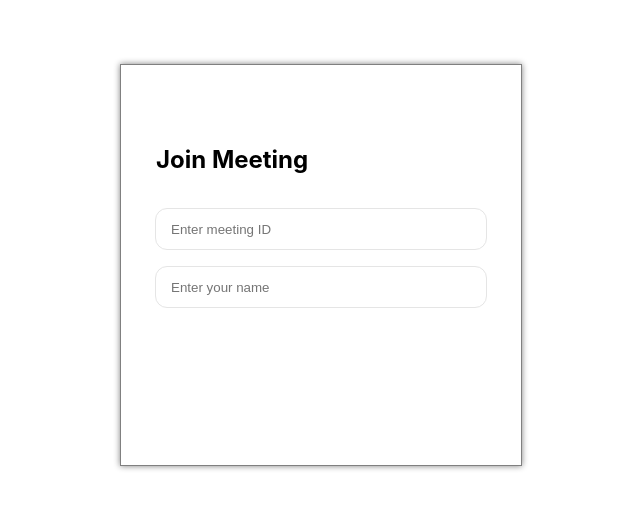
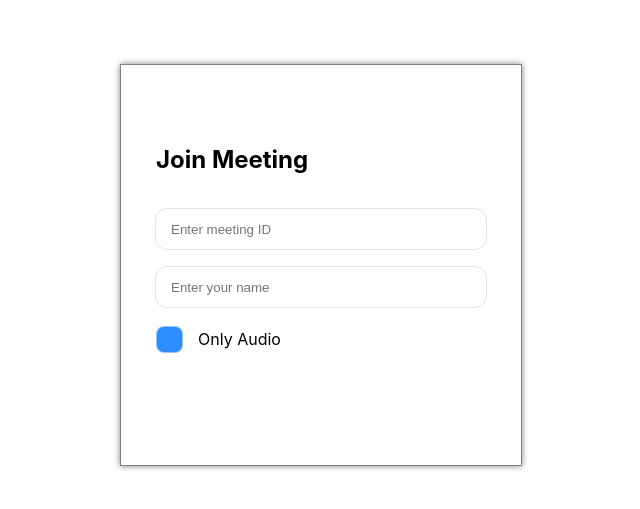
Before and after one commit to sakibsarker/Moddhomeeting_frontend, a React (Vite) app: page /join-room in a window 1280 px wide. Shown: the part 135-644 px from the top of the page, without its empty margins (319-959 px from the left). Built offline with nearby package versions, Linux system fonts and the light colour scheme.

Commit message:
audio icon

```diff
--- a/src/pages/IntoPage/IntroPage.jsx
+++ b/src/pages/IntoPage/IntroPage.jsx
@@ -1,8 +1,14 @@
-import React from 'react'
+import React, { useEffect } from 'react'
 import logo from '../../assets/mlogo.png'
 import './IntroPage.css'
 import ConButtons from './ConButtons'
-const IntroPage = (props) => {
+import {connect} from 'react-redux'
+import {setIsRoomHost} from '../../store/action'
+
+const IntroPage = ({setIsRoomHostAction}) => {
+  useEffect(()=>{
+    setIsRoomHostAction(false)
+  },[])
   return (
     <div className="introduction_page_container">
       <div className="introduction_page_panel">
@@ -13,4 +19,11 @@ const IntroPage = (props) => {
   )
 }
 
-export default IntroPage
+const mapActionsToProps=(dispatch)=>{
+  return{
+    setIsRoomHostAction:(isRoomHost)=>dispatch(setIsRoomHost(isRoomHost))
+  }
+}
+
+
+export default connect(null,mapActionsToProps)(IntroPage);
--- a/src/pages/JoinRoom/JoinRoomContent.jsx
+++ b/src/pages/JoinRoom/JoinRoomContent.jsx
@@ -1,15 +1,17 @@
 import React, { useState } from 'react'
 import { connect } from 'react-redux'
 import JoinRoomInput from './JoinRoomInput'
+import OnlyWithAudioCheck from './OnlyWithAudioCheck';
+import { setConnectOnlyWithAudio } from '../../store/action'; // Updated the import here
 
 const JoinRoomContent = (props) => {
+    const { isRoomHost, setConnectOnlyWithAudio, connectOnlyWithAudio } = props;
 
-    const {isRoomHost} =props;
+    const [roomIdValue, setRoomIdValue] = useState('');
+    const [nameValue, setNameValue] = useState('');
 
-    const [roomIdValue,setRoomIdValue] =useState('')
-    const [nameValue,setNameValue] =useState('')
-
-  return( <>
+    return (
+        <>
             <JoinRoomInput
                 roomIdValue={roomIdValue}
                 setRoomIdValue={setRoomIdValue}
@@ -17,14 +19,25 @@ const JoinRoomContent = (props) => {
                 setNameValue={setNameValue}
                 isRoomHost={isRoomHost}
             />
+            {/* Updated the prop name being passed */}
+            <OnlyWithAudioCheck
+                setConnectOnlyWithAudio={setConnectOnlyWithAudio}
+                connectOnlyWithAudio={connectOnlyWithAudio}
+            />
         </>
-  )
+    );
 }
 
-const mapStoreStateProps=(state)=>{
-    return{
+const mapStoreStateProps = (state) => {
+    return {
         ...state,
-    }
-}
+    };
+};
 
-export default connect(mapStoreStateProps)(JoinRoomContent);
+const mapActionsToProps = (dispatch) => {
+    return {
+        setConnectOnlyWithAudio: (onlyWithAudio) => dispatch(setConnectOnlyWithAudio(onlyWithAudio))
+    };
+};
+
+export default connect(mapStoreStateProps, mapActionsToProps)(JoinRoomContent);
--- /dev/null
+++ b/src/pages/JoinRoom/OnlyWithAudioCheck.jsx
@@ -0,0 +1,22 @@
+import React from 'react'
+import CheckImg from '../../assets/check.png'
+
+const OnlyWithAudioCheck = ({setConnectOnlyWithAudio,connectOnlyWithAudio}) => {
+
+    const HandleConnectionTypeChange=()=>{
+        setConnectOnlyWithAudio(!connectOnlyWithAudio);
+
+    }
+  return (
+    <div className='checkbox_container'>
+        <div className='checkbox_connection' onClick={HandleConnectionTypeChange}>
+            { connectOnlyWithAudio && (
+                <img className='checkbox_image' src={CheckImg} alt="checkmark"></img>
+            ) }
+        </div>
+        <p className='checkbox_container_paragraph'>Only Audio</p>
+    </div>
+  )
+}
+
+export default OnlyWithAudioCheck
--- a/src/store/action.js
+++ b/src/store/action.js
@@ -1,5 +1,6 @@
 const Actions={
     SER_IS_ROOM_HOST:"SER_IS_ROOM_HOST",
+    SET_CONNECT_ONLY_WITH_AUDIO:"SET_CONNECT_ONLY_WITH_AUDIO",
 };
 
 export const setIsRoomHost=(isRoomHost)=>{
@@ -9,4 +10,12 @@ export const setIsRoomHost=(isRoomHost)=>{
     };
 };
 
+export const setConnectOnlyWithAudio=(onlyWithAudio)=>{
+    return{
+        type:Actions.SET_CONNECT_ONLY_WITH_AUDIO,
+        onlyWithAudio
+
+    };
+}
+
 export default Actions;
--- a/src/store/reducer.js
+++ b/src/store/reducer.js
@@ -3,6 +3,7 @@ import Actions from "./action";
 const initState={
     identity:"",
     isRoomHost:false,
+    connectOnlyWithAudio:false,
 }
 
 
@@ -13,6 +14,12 @@ const reducer=(state=initState,action)=>{
                 ...state,
                 isRoomHost:action.isRoomHost,
             };
+        case Actions.SET_CONNECT_ONLY_WITH_AUDIO:
+            return{
+                ...state,
+                connectOnlyWithAudio:action.onlyWithAudio,
+
+            };
             default:
                 return state;
     }
```
Lines whose indentation alone changed are shown as unchanged.
